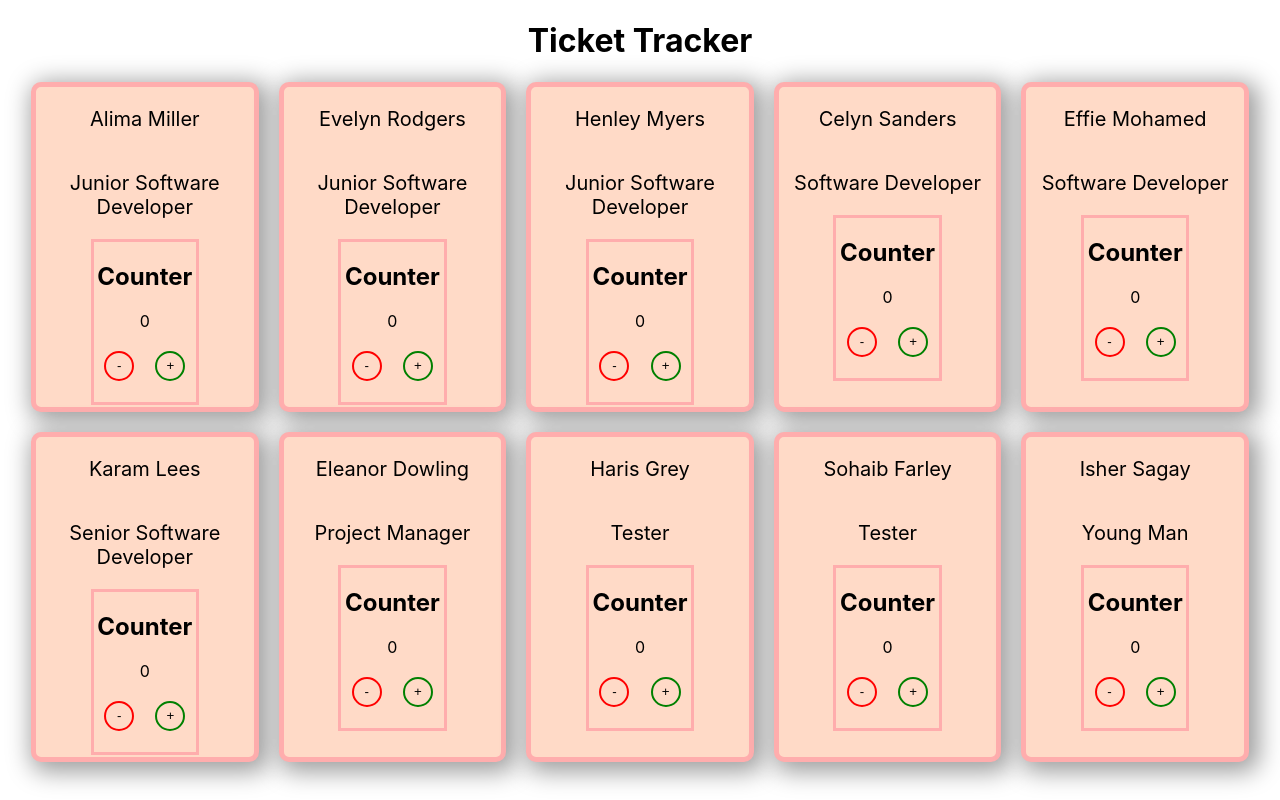
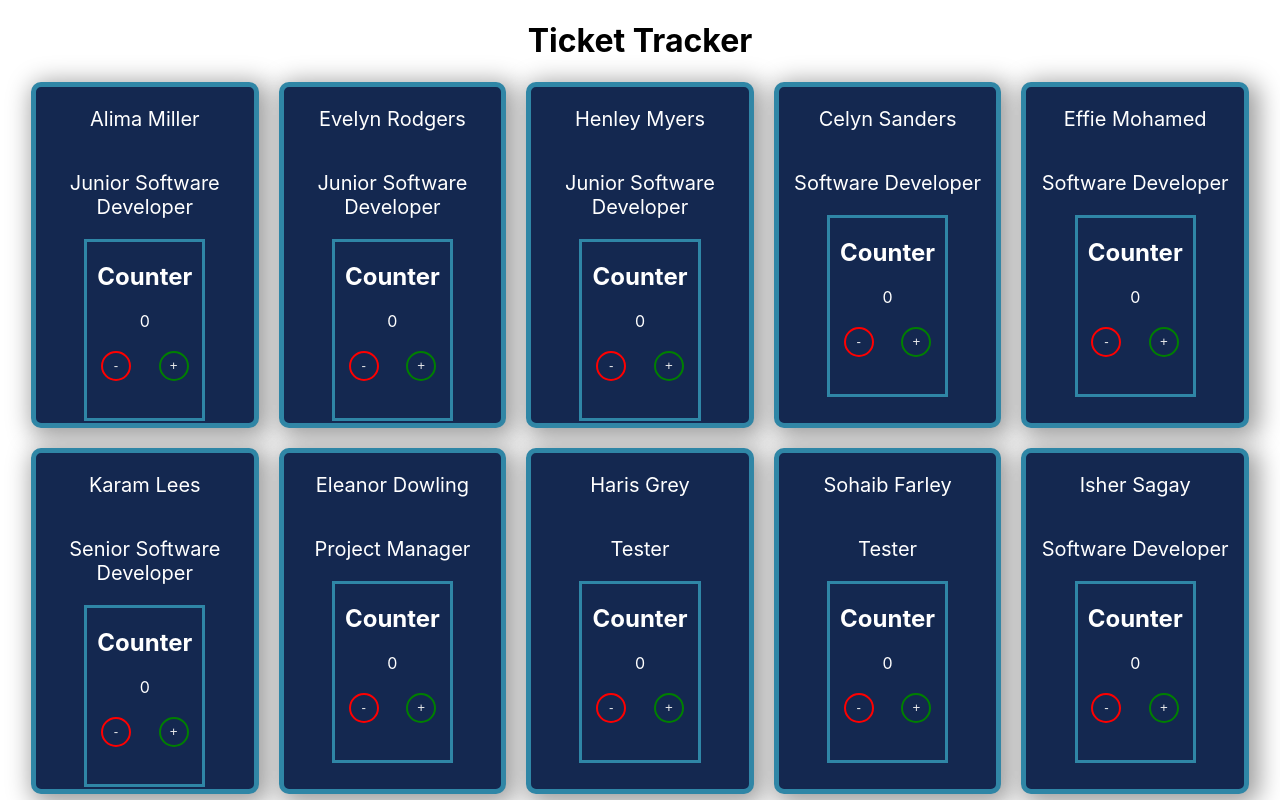
Before and after one commit to SalimAbdala27/Ticket-Tracker, a React (Create React App) app: page / in a window 1280 px wide. Built offline with nearby package versions, Linux system fonts and the light colour scheme.

Commit message:
finished

```diff
--- a/public/index.html
+++ b/public/index.html
@@ -24,7 +24,7 @@
       work correctly both with client-side routing and a non-root public URL.
       Learn how to configure a non-root public URL by running `npm run build`.
     -->
-    <title>React App</title>
+    <title>Ticket Tracker</title>
   </head>
   <body>
     <noscript>You need to enable JavaScript to run this app.</noscript>
--- a/src/components/InnerCard/InnerCard.scss
+++ b/src/components/InnerCard/InnerCard.scss
@@ -1,9 +1,9 @@
 .innerCard {
   display: flex;
   flex-direction: column;
-  width: 8vw;
-  height: 20vh;
-  border: 3px solid #FFADAD;
+  width: 9vw;
+  height: 22vh;
+  border: 3px solid #2F86A6;
   &__buttons {
     display: flex;
     justify-content: space-around;
@@ -19,17 +19,21 @@
 .lower{
   border: red solid 2px;
   background: none;
+  color: #EEE;
 }
 .lower:hover{
   background-color: red;
+  cursor: pointer;
 }
 
 .higher{
   border: green solid 2px;
   background: none;
+  color: #EEE;
 }
 .higher:hover{
   background-color: green;
+  cursor: pointer;
 }
 
 @media only screen and (max-width:500px) {
--- a/src/components/OuterCard/OuterCard.jsx
+++ b/src/components/OuterCard/OuterCard.jsx
@@ -14,7 +14,7 @@ const OuterCard = (props) => {
           <InnerCard />
         </div>
       </>
-    )
+    );
 }
 
 export default OuterCard
--- a/src/components/OuterCard/OuterCard.scss
+++ b/src/components/OuterCard/OuterCard.scss
@@ -1,14 +1,18 @@
+
+
+
 .outercard{
-  border: 5px solid #FFADAD;
-  height: 40vh;
+  border: 5px solid #2F86A6;
+  height: 42vh;
   width: 17vw;
   display: flex;
   justify-items: center;
   align-items: center;
   flex-direction: column;
   box-shadow: 5px 5px 24px 5px #9E9E9E;
-  background-color: #FFDAC7 ;
+  background-color: #142850 ;
   border-radius: 10px;
+  color: white;
   &__label{
     font-size: 20px;
   }
--- a/src/data/team.js
+++ b/src/data/team.js
@@ -47,7 +47,7 @@ const team = [
   {
     id: 10,
     name: "Isher Sagay",
-    role: "Young Man"
+    role: "Software Developer"
   },
 ]
 export default team;
```
Lines whose indentation alone changed are shown as unchanged.
